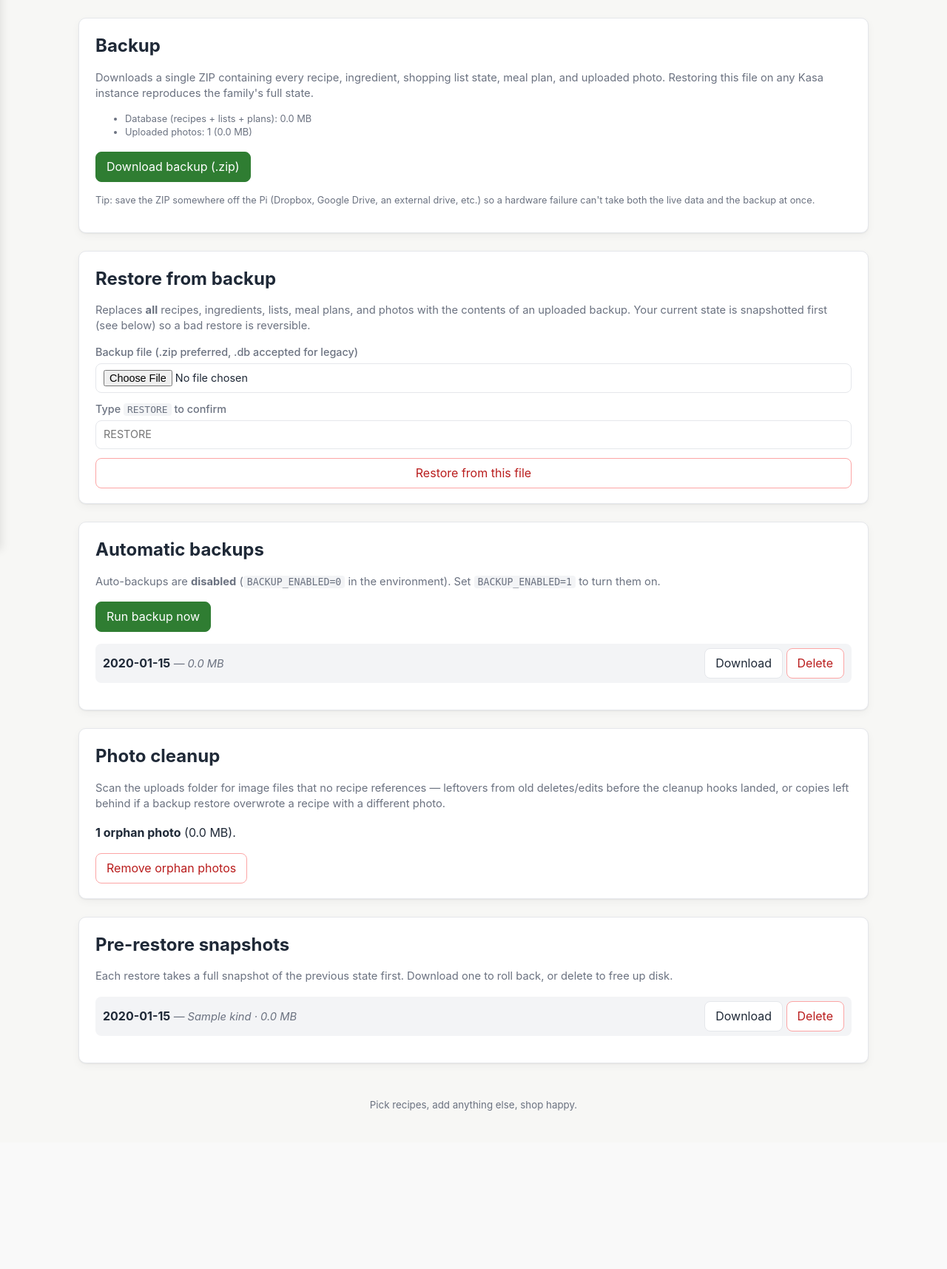
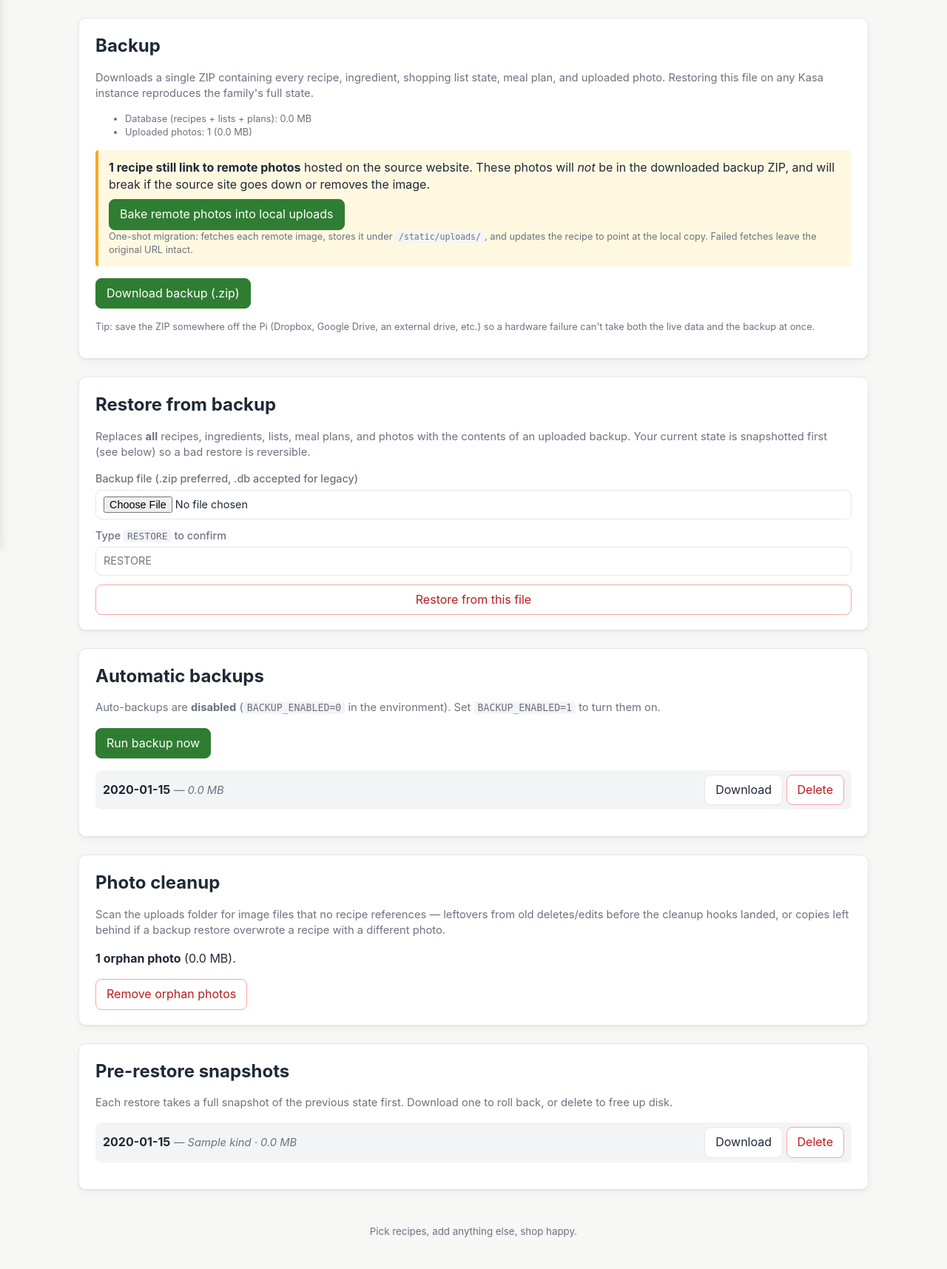
Before and after one commit to kasgore/ShoppingList, a Flask app: template templates/backup.html in a window 1280 px wide. Shown: the part 57-1772 px from the top of the page at 74% size. Before the commit the page ends 1558 px from the top, so only its background shows below. Run offline with Flask 3, Linux system fonts and the light colour scheme; the template is opened without the code that fills it: most values are stand-ins (such as "Sample title", 1, 10 or a date in 2020); some libraries are stand-ins or nearby versions.

Commit message:
Backup hardening: fix three real production issues
#1 MAX_CONTENT_LENGTH was 8.5 MB
   /backup/restore inherited the global request-body cap, so a backup
   ZIP containing more than ~30 photos would 413 on upload. Bumped to
   256 MB. Per-photo recipe-image uploads still capped at 8 MB inside
   _save_uploaded_image, so the global increase only affects backup
   restore traffic.

#2 init_db() not run after restore
   Restoring a backup made before a newer table was added (e.g.
   purchase_history, app_meta, recipe_embedding_hash) would leave the
   live app crashing on the next page load that hits a missing table.
   We now call init_db() right after a successful restore — idempotent
   CREATE TABLE IF NOT EXISTS plus the existing column-add migrations
   bring an old backup up to current schema. Failures are logged but
   don't fail the restore (next container restart catches them).

#3 Remote-URL recipe images weren't in backup ZIPs
   Recipes imported via URL before Stage 9's image-baker still have
   image_url pointing off-Pi. Those photos don't exist in /static/
   uploads/, so they can't be in the backup ZIP — the user pasted
   the symptom directly.

   Fix: surface the count on /backup ("N recipes still link to remote
   photos") with a one-click "Bake remote photos into local uploads"
   button. Walks the recipe table, fetches each remote image with the
   existing _fetch_remote_image helper (size cap + magic-byte
   validation + EXIF strip already in place), updates image_url on
   success. Failed fetches leave the recipe's original URL intact
   so they can be retried later.

Tests:
   * 5 new round-trip tests in tests/test_backup_roundtrip.py:
     - VACUUM INTO snapshot consistency
     - ZIP contents include both DB and photos
     - Full populate → backup → wipe → restore round-trip preserves
       recipe data and photo files
     - Restoring an "old schema" DB through init_db() lands every
       expected current table, including future-tense ones
     - ZIP-slip path-traversal defense logic
   * 188 total tests pass

Co-Authored-By: Claude Opus 4.7 (1M context) <noreply@anthropic.com>

```diff
--- a/app.py
+++ b/app.py
@@ -787,6 +787,49 @@ def _rotate_pre_restore_snapshots(keep: int = 5) -> None:
             pass
 
 
+def _count_remote_image_recipes(db) -> int:
+    """How many recipes have an image_url that points OFF the Pi.
+
+    Recipes imported before Stage 9 (image-baking) still have remote
+    URLs and their photos won't appear in any /backup ZIP because we
+    only include files under /static/uploads/. Surfacing the count
+    on the backup page lets the user one-click "rebake" them.
+    """
+    row = db.execute(
+        "SELECT COUNT(*) FROM recipe "
+        "WHERE image_url != '' "
+        "AND (image_url LIKE 'http://%' OR image_url LIKE 'https://%')"
+    ).fetchone()
+    return row[0] if row else 0
+
+
+def _rebake_remote_recipe_images(db) -> tuple[int, int]:
+    """Fetch every remote-URL recipe image and replace it with a local
+    /static/uploads/ path. Returns (succeeded, failed). Best-effort —
+    failures (network, image format mismatch, host blocking) leave the
+    recipe's original remote URL in place.
+    """
+    rows = db.execute(
+        "SELECT id, image_url FROM recipe "
+        "WHERE image_url LIKE 'http://%' OR image_url LIKE 'https://%'"
+    ).fetchall()
+    succeeded = 0
+    failed = 0
+    for row in rows:
+        local = _fetch_remote_image(row["image_url"])
+        if local:
+            db.execute(
+                "UPDATE recipe SET image_url = ? WHERE id = ?",
+                (local, row["id"]),
+            )
+            succeeded += 1
+        else:
+            failed += 1
+    if succeeded:
+        db.commit()
+    return succeeded, failed
+
+
 def _scan_orphan_images() -> list[str]:
     """Return basenames in UPLOAD_DIR that no recipe.image_url references."""
     if not os.path.isdir(UPLOAD_DIR):
@@ -1088,7 +1131,12 @@ def _resolve_secret_key() -> str:
 def create_app() -> Flask:
     app = Flask(__name__, instance_path=APP_DIR)
     app.secret_key = _resolve_secret_key()
-    app.config["MAX_CONTENT_LENGTH"] = MAX_UPLOAD_BYTES + 512 * 1024
+    # Generous upload cap so a full backup ZIP (DB + every uploaded photo)
+    # can come back in via /backup/restore. Per-image photos are still
+    # bounded to MAX_UPLOAD_BYTES (8 MB) by _save_uploaded_image, and the
+    # recipe-image fetcher caps at the same. The global limit only opens
+    # the door for legitimately-large backup uploads.
+    app.config["MAX_CONTENT_LENGTH"] = 256 * 1024 * 1024  # 256 MB
     app.teardown_appcontext(close_db)
 
     # ---- PWA assets ----------------------------------------------------
@@ -1979,6 +2027,7 @@ def create_app() -> Flask:
                 pass
         auto_backups = _list_auto_backups()
         auto_backup_dir = _auto_backup_dir()
+        remote_image_count = _count_remote_image_recipes(get_db())
         return render_template(
             "backup.html",
             db_size=db_size,
@@ -1990,7 +2039,31 @@ def create_app() -> Flask:
             auto_backups=auto_backups,
             auto_backup_dir=auto_backup_dir,
             backup_enabled=os.environ.get("BACKUP_ENABLED", "1") != "0",
-        )
+            remote_image_count=remote_image_count,
+        )
+
+    @app.post("/backup/rebake-images")
+    def backup_rebake_images():
+        """Pull every remote recipe image down to /static/uploads/ so
+        they actually land in the backup ZIP. One-shot migration for
+        recipes imported before Stage 9 added the image-baker."""
+        succeeded, failed = _rebake_remote_recipe_images(get_db())
+        if succeeded == 0 and failed == 0:
+            flash("No remote-URL recipe images to rebake.", "success")
+        elif failed == 0:
+            flash(
+                f"Baked {succeeded} remote recipe image"
+                f"{'' if succeeded == 1 else 's'} into local uploads.",
+                "success",
+            )
+        else:
+            flash(
+                f"Baked {succeeded} image(s); {failed} failed (host blocked, "
+                "image moved, or network error). The failed ones still have "
+                "their original URL — try again later or replace manually.",
+                "error",
+            )
+        return redirect(url_for("backup_page"))
 
     @app.post("/backup/auto/run-now")
     def backup_auto_run_now():
@@ -2143,6 +2216,21 @@ def create_app() -> Flask:
             pass
 
         if ok:
+            # Re-run schema migrations so an older backup (made before
+            # newer tables/columns existed) lands in a state the running
+            # app can actually query. init_db is idempotent — CREATE
+            # TABLE IF NOT EXISTS + ALTER on missing columns + classifier
+            # version check. Cheap to call.
+            try:
+                init_db()
+            except Exception as exc:
+                # Don't fail the restore if migration hits an edge case;
+                # the next container restart will run init_db again.
+                print(
+                    f"[restore] post-restore init_db failed (will retry "
+                    f"on next boot): {exc}",
+                    flush=True,
+                )
             flash(
                 f"{msg} Pre-restore snapshot saved as "
                 f"{os.path.basename(pre_path)}.",
--- a/static/style.css
+++ b/static/style.css
@@ -742,6 +742,18 @@ code {
   .card { box-shadow: none; border: none; }
 }
 
+/* Warning callout used on the Backup page when remote-URL images
+ * weren't baked into local uploads yet. */
+.warn-box {
+  margin: 14px 0;
+  padding: 12px 14px;
+  background: #fff8e1;
+  border-left: 4px solid #f9a825;
+  border-radius: 4px;
+}
+.warn-box p { margin: 0 0 8px; }
+.warn-box p:last-child { margin-bottom: 0; }
+
 /* Cook Mode — full-screen step-by-step recipe view */
 .cook-mode {
   min-height: 100vh;
--- a/static/sw.js
+++ b/static/sw.js
@@ -9,7 +9,7 @@
  *
  * Bump CACHE_VERSION when the shell changes so old caches are evicted.
  */
-const CACHE_VERSION = "v27";
+const CACHE_VERSION = "v28";
 const SHELL_CACHE = `shell-${CACHE_VERSION}`;
 const PAGE_CACHE  = `pages-${CACHE_VERSION}`;
 const IMAGE_CACHE = `images-${CACHE_VERSION}`;
--- a/templates/backup.html
+++ b/templates/backup.html
@@ -14,6 +14,26 @@
     <li>Uploaded photos: {{ photo_count }}
         ({{ '%.1f' % (photo_bytes / 1024 / 1024) }} MB)</li>
   </ul>
+  {% if remote_image_count and remote_image_count > 0 %}
+    <div class="warn-box">
+      <p>
+        <strong>{{ remote_image_count }} recipe{{ '' if remote_image_count == 1 else 's' }}
+        still link to remote photos</strong> hosted on the source website.
+        These photos will <em>not</em> be in the downloaded backup ZIP, and
+        will break if the source site goes down or removes the image.
+      </p>
+      <form action="{{ url_for('backup_rebake_images') }}" method="post" class="inline">
+        <button type="submit" class="button primary">
+          Bake remote photos into local uploads
+        </button>
+      </form>
+      <p class="muted small-note">
+        One-shot migration: fetches each remote image, stores it under
+        <code>/static/uploads/</code>, and updates the recipe to point
+        at the local copy. Failed fetches leave the original URL intact.
+      </p>
+    </div>
+  {% endif %}
   <p>
     <a href="{{ url_for('backup_download') }}" class="button primary">
       Download backup (.zip)
```
Also changed, not shown: tests/test_backup_roundtrip.py (added, +261 -0 lines).
